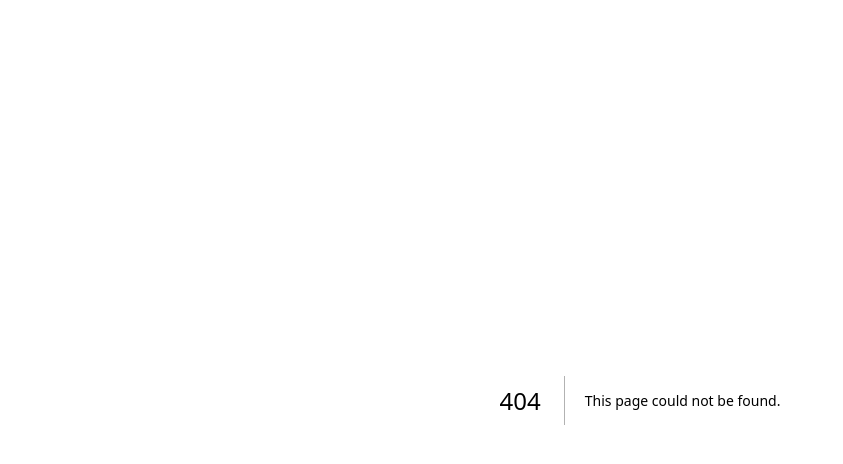
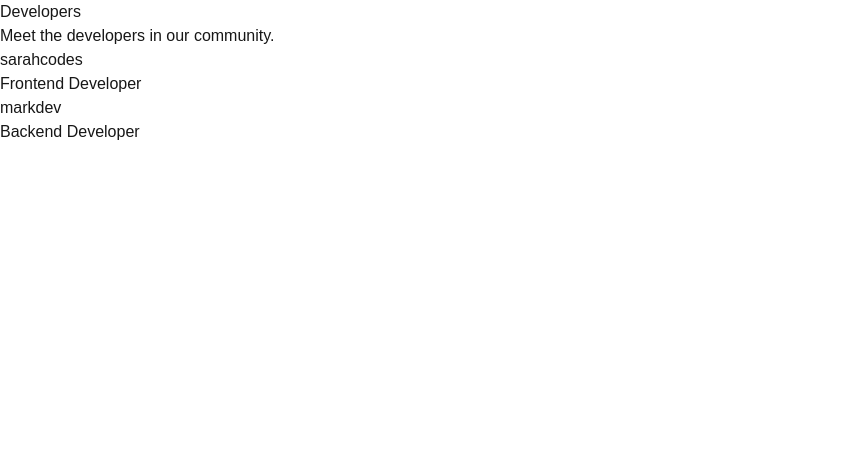
Before and after one commit to AhmadNasserx/backtickk, a Next.js app: page /developers in a window 1280 px wide. Before the commit this address had no page. Shown: the top 464 px of the page, without its empty margins (0-843 px from the left). Built offline with nearby package versions, Linux system fonts and the light colour scheme.

Commit message:
Add developers section with list and detail pages
Create a developers listing page that displays all community developers with links to their profiles. Add a dynamic route for individual developer pages showing username, role, and bio. Include sample developer data.

```diff
--- /dev/null
+++ b/app/developers/[username]/page.tsx
@@ -0,0 +1,22 @@
+import { developers } from "@/data/developers";
+import { notFound } from "next/navigation";
+
+export default function DeveloperPage({
+    params,
+}: {
+    params: { username: string };
+}) {
+    const developer = developers.find((d) => d.username === params.username);
+
+    if (!developer) {
+        notFound();
+    }
+
+    return (
+        <div>
+            <h1>{developer.username}</h1>
+            <p>{developer.role}</p>
+            <p>{developer.bio}</p>
+        </div>
+    );
+}
--- /dev/null
+++ b/app/developers/page.tsx
@@ -0,0 +1,22 @@
+import Link from "next/link";
+import { developers } from "@/data/developers";
+
+export default function DevelopersPage() {
+    return (
+        <div>
+            <h1>Developers</h1>
+            <p>Meet the developers in our community.</p>
+
+            <ul>
+                {developers.map((dev) => (
+                    <li key={dev.username}>
+                        <Link href={`/developers/${dev.username}`}>
+                            {dev.username}
+                        </Link>
+                        <p>{dev.role}</p>
+                    </li>
+                ))}
+            </ul>
+        </div>
+    );
+}
--- a/data/developers.ts
+++ b/data/developers.ts
@@ -0,0 +1,4 @@
+export const developers = [
+    { username: "sarahcodes", role: "Frontend Developer", bio: "Loves React and clean UI." },
+    { username: "markdev", role: "Backend Developer", bio: "Builds APIs and works with databases." },
+];
```
